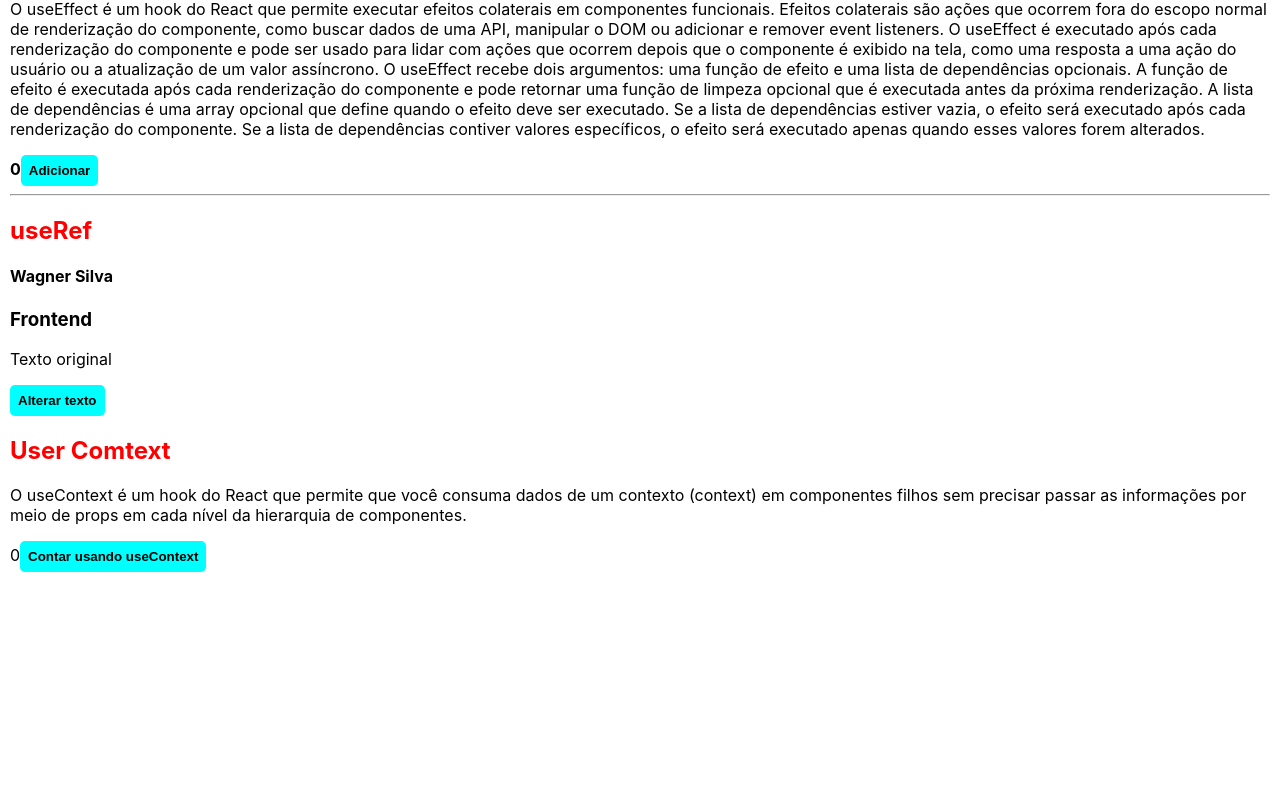
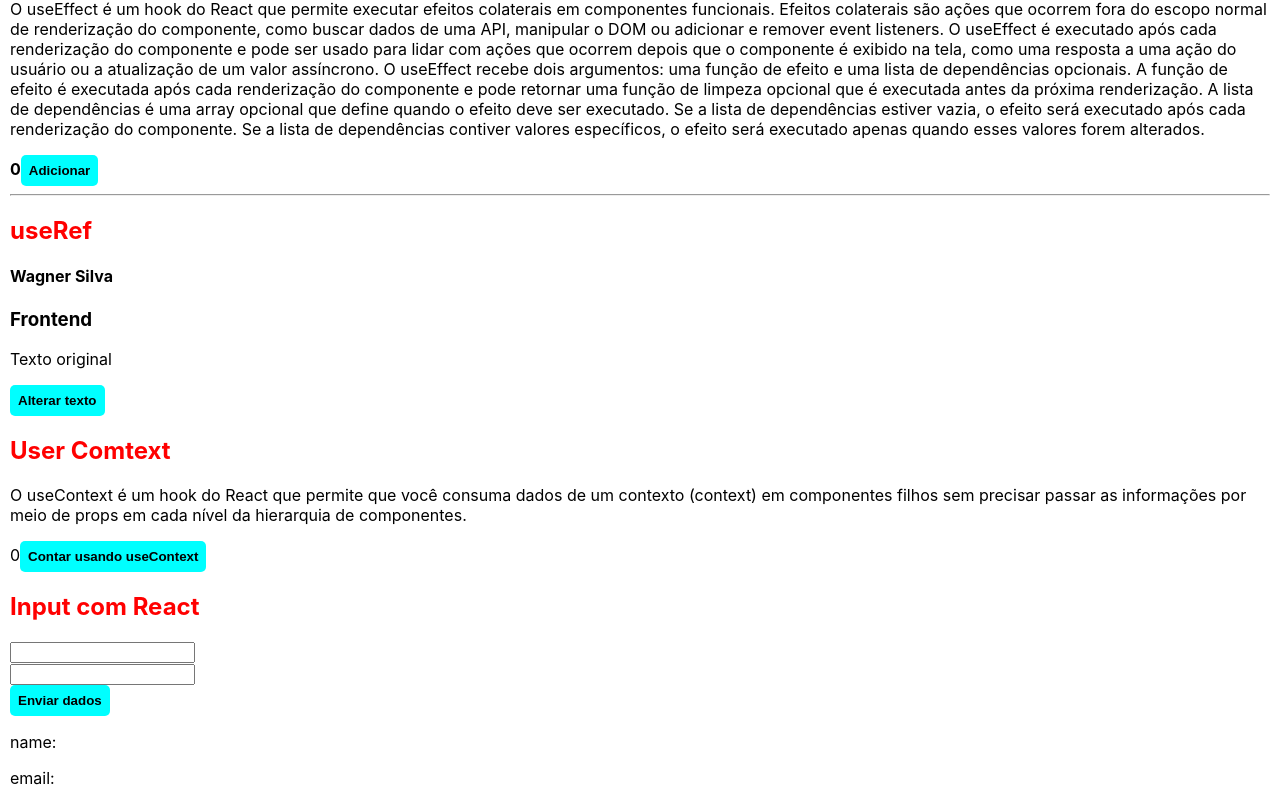
Before and after one commit to wagstalos/study-reactjs-codeboost, a React (Create React App) app: page / in a window 1280 px wide. Shown: the part 1014-1818 px from the top of the page. Before the commit the page ends 1596 px from the top, so only its background shows below. Built offline with nearby package versions, Linux system fonts and the light colour scheme.

Commit message:
input: reactJS

```diff
--- a/src/App.js
+++ b/src/App.js
@@ -1,3 +1,4 @@
+import { useState } from "react";
 import logo from "./logo.svg";
 import "./App.css";
 
@@ -7,10 +8,11 @@ import HookUseState from "./components/HookUseState";
 import HookUseEffect from "./components/HookUseEffect";
 import HookuseRef from "./components/useRef";
 import TextoComBotao from "./components/TextWithButton";
+import Input from './components/Input'
 
 import UserContext from "./context/UserContext";
 import User from "./components/User";
-import { useState } from "react";
+
 
 function App() {
   const [count, setCount] = useState(0);
@@ -45,6 +47,9 @@ function App() {
       <UserContext.Provider value={{ count, handleCount}}>
         <User/>
       </UserContext.Provider>
+
+      <h2>Input com React</h2>
+      <Input />
     </>
   );
 }
--- a/src/components/HookUseState.jsx
+++ b/src/components/HookUseState.jsx
@@ -18,14 +18,14 @@ export default function HookUseState() {
             <h2>Use state</h2>
             <p>O useState é um hook do React que permite adicionar estado a um componente funcional. O estado é uma forma de armazenar dados que podem ser atualizados e que afetam a renderização do componente.
 
-O useState retorna um array com dois elementos: o primeiro é o valor atual do estado e o segundo é uma função que permite atualizar o estado. Quando a função setState é chamada, o componente é renderizado novamente com o novo valor do estado.</p>
+                O useState retorna um array com dois elementos: o primeiro é o valor atual do estado e o segundo é uma função que permite atualizar o estado. Quando a função setState é chamada, o componente é renderizado novamente com o novo valor do estado.</p>
             <p>contador: {count}</p>
             <button className="btn-rounded" onClick={sub}> -</button>
             <button className="btn-rounded" onClick={add}> +</button>
-<br />
+            <br />
             <button onClick={() => setIsShow(true)}>mostrar Nome</button>
             {
-                (isShow) &&  <p>Wagner silva</p>
+                (isShow) && <p>Wagner silva</p>
             }
 
         </>
--- /dev/null
+++ b/src/components/Input.jsx
@@ -0,0 +1,69 @@
+import React, { useState } from 'react';
+
+export default function Input() {
+    const [name, setName] = useState('');
+    const [email, setEmail] = useState('');
+
+    const [errorName, setErrorName] = useState('');
+
+    const [errorEmail, setErrorEmail] = useState('');
+
+    function handleSubmit(event) {
+        event.preventDefault()
+        console.log(`Nome: ${name}, email: ${email}`)
+
+        if (name === '') {
+            setErrorName('*Favor preencher o nome');
+        }
+
+        if (email === '') {
+            setErrorEmail('*Favor preencher o email');
+        }
+
+    }
+    return (
+        <div>
+            <form action='' onSubmit={handleSubmit} >
+                <input
+                    type='text'
+                    value={name}
+                    onChange={event => {
+                        setName(event.target.value)
+                        setErrorName('')
+                    }}
+
+                    onBlur={(event) =>{
+                        if(event.target.value === ''){
+                            setErrorName('Favor preencher o nome')
+                        }
+                    }}
+                />
+                {errorName}
+                <br />
+                <input
+                    type='email'
+                    value={email}
+                    onChange={event =>{
+                        setEmail(event.target.value)
+                        setErrorEmail('')
+                    }}
+
+                    onBlur={(event) =>{
+                        if(event.target.value === ''){
+                            setErrorEmail('Favor preencher o email')
+                        }
+                    }}
+                />
+                {errorEmail}
+
+                <br />
+
+                <button type="submit"> Enviar dados</button>
+            </form>
+
+            <p>name: {name}</p>
+            <p>email: {email}</p>
+
+        </div>
+    )
+}
```
